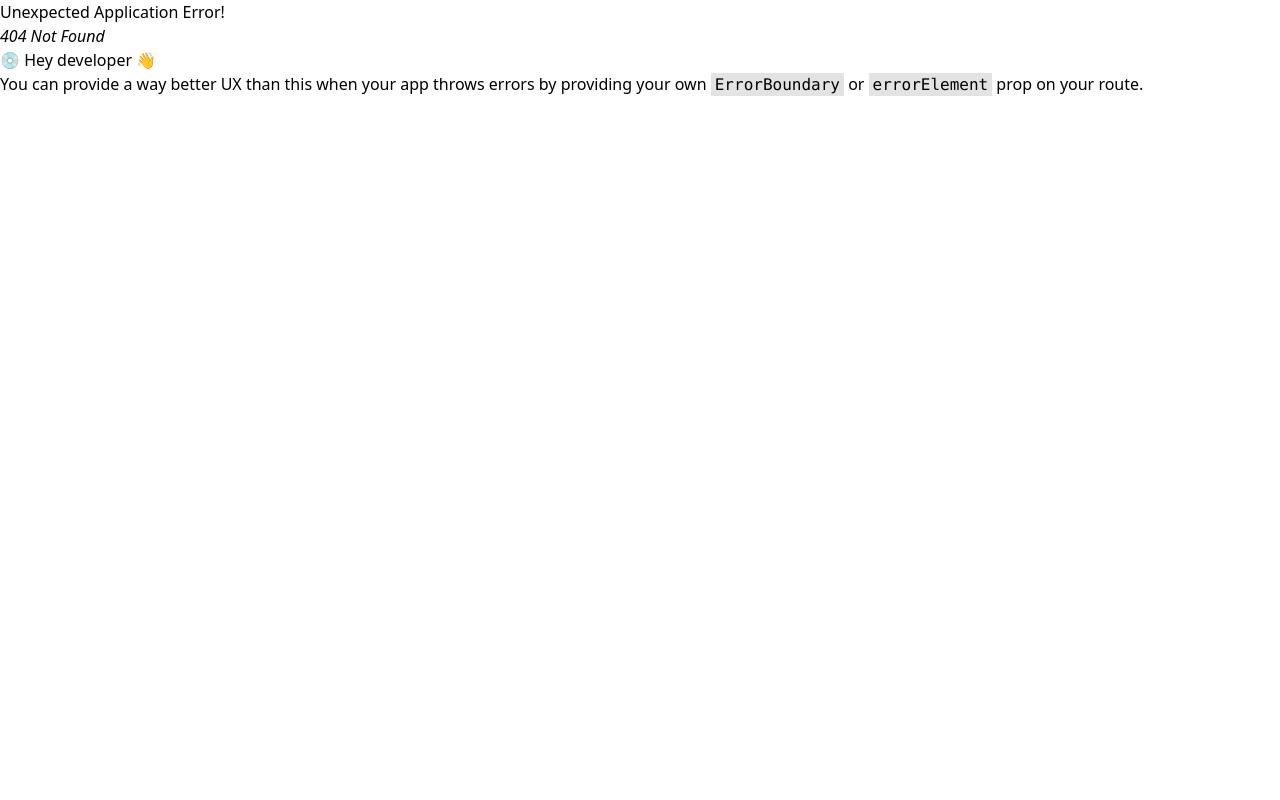
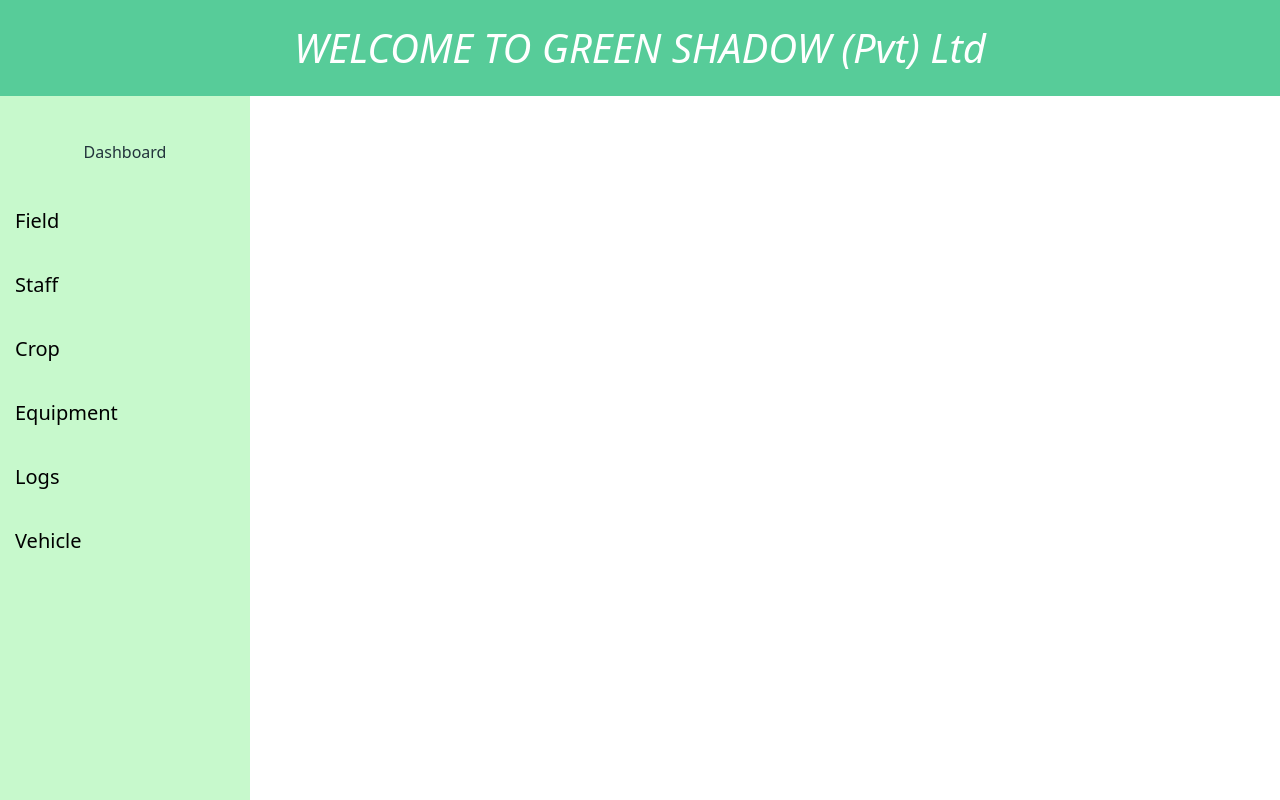
Before and after one commit to pubudiniashani/green-shadow-react, a React (Vite) app: page /crop in a window 1280 px wide. Before the commit this address had no page. Built offline with nearby package versions, Linux system fonts and the light colour scheme.

Commit message:
crop page create

```diff
--- a/src/App.tsx
+++ b/src/App.tsx
@@ -8,6 +8,7 @@ import {Dashboard} from "./pages/Dashboard.tsx";
 
 import {RootLayout} from "./components/RootLayout.tsx";
 import {Field} from "./pages/Field.tsx";
+import {Crop} from "./pages/Crop.tsx";
 
 
 function App() {
@@ -35,6 +36,7 @@ function App() {
       children : [
         { path : '/dashboard',element : <Dashboard/>},
         { path : '/field', element : <Field/>},
+        { path: '/crop', element:<Crop/>},
 
       ]
     } ,
--- /dev/null
+++ b/src/pages/Crop.tsx
@@ -0,0 +1,15 @@
+import {DashboardHeader} from "../components/DashboardHeader.tsx";
+import {NavigationBar} from "../components/NavigationBar.tsx";
+
+export function Crop() {
+    return (
+        <div className="min-h-screen bg-gray-100">
+            <DashboardHeader/>
+
+            <div className="flex justify-center items-center pt-10">
+                <NavigationBar/>
+            </div>
+
+        </div>
+    )
+}
```
